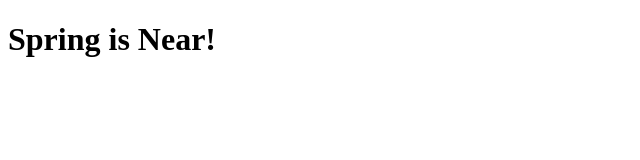
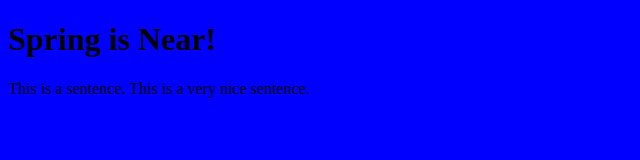
Before and after one commit to AC-360/Spring, a plain HTML site: page index.html in a window 1280 px wide. Shown: the whole page, without its empty margins (0-640 px from the left). Drawn offline with Linux system fonts and the light colour scheme.

Commit message:
added a paragraph and a style sheet

```diff
--- a/index.html
+++ b/index.html
@@ -3,8 +3,10 @@
   <head>
     <meta charset="utf-8">
     <title>GitPractice</title>
+    <link rel="stylesheet" href="styles.css">
   </head>
   <body>
     <h1>Spring is Near!</h1>
+    <p>This is a sentence. This is a very nice sentence.</p>
   </body>
 </html>
--- /dev/null
+++ b/styles.css
@@ -0,0 +1,3 @@
+body{
+  background-color: blue;
+}
```
